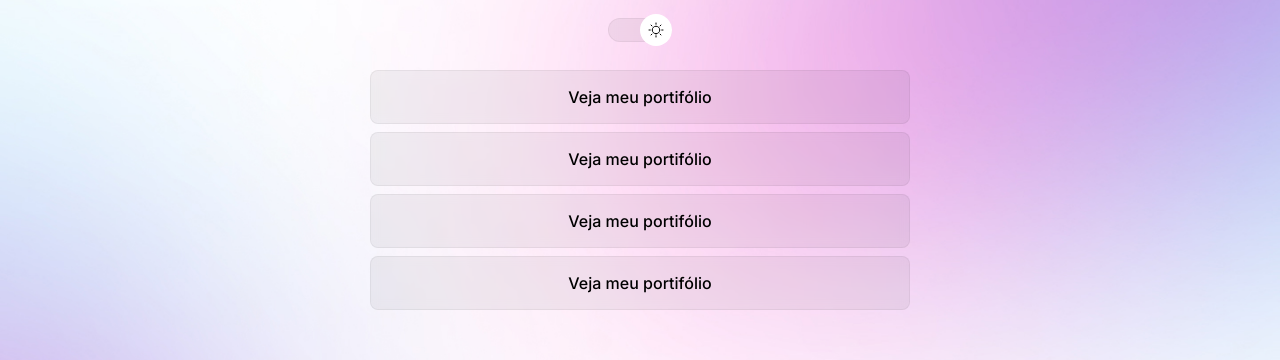
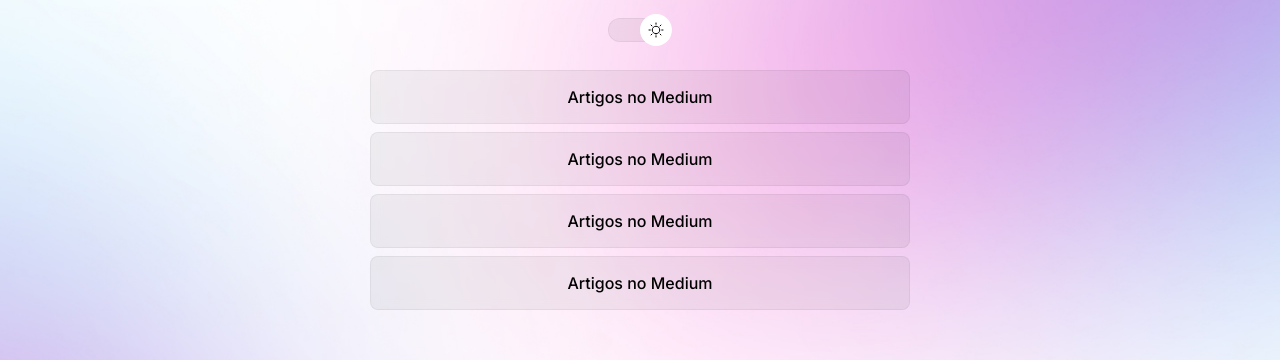
Before and after one commit to patricianogueira/link-grove, a plain HTML site: page index.html in a window 1280 px wide. Shown: the part 237-597 px from the top of the page. Drawn offline with nearby package versions, Linux system fonts and the light colour scheme; a web font is replaced by a local one.

Commit message:
adjust links

```diff
--- a/index.html
+++ b/index.html
@@ -25,16 +25,24 @@
       </div>
       <ul>
         <li>
-          <a href="#">Veja meu portifólio</a>
+          <a href="https://medium.com/@patricia.silva_98974" target="_blank"
+            >Artigos no Medium</a
+          >
         </li>
         <li>
-          <a href="#">Veja meu portifólio</a>
+          <a href="https://medium.com/@patricia.silva_98974" target="_blank"
+            >Artigos no Medium</a
+          >
         </li>
         <li>
-          <a href="#">Veja meu portifólio</a>
+          <a href="https://medium.com/@patricia.silva_98974" target="_blank"
+            >Artigos no Medium</a
+          >
         </li>
         <li>
-          <a href="#">Veja meu portifólio</a>
+          <a href="https://medium.com/@patricia.silva_98974" target="_blank"
+            >Artigos no Medium</a
+          >
         </li>
       </ul>
       <div id="social-links">
```
